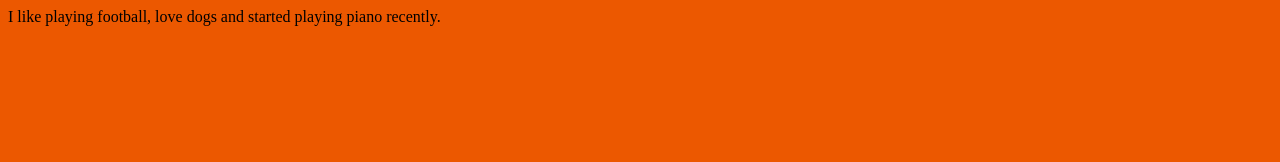
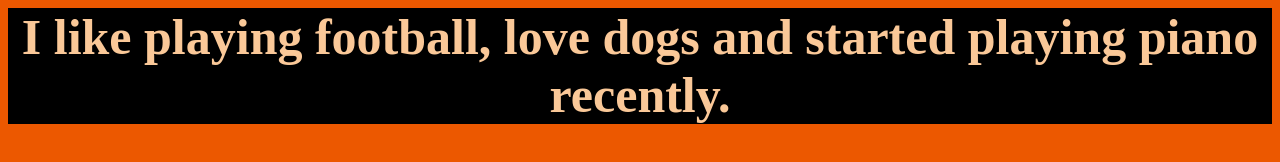
Before and after one commit to jb10305/mypage, a plain HTML site: page index.html in a window 1280 px wide. Drawn offline with Linux system fonts and the light colour scheme.

Commit message:
Update index.html

```diff
--- a/index.html
+++ b/index.html
@@ -22,6 +22,6 @@
     </style>
   </head>
   <body>
-    I like playing football, love dogs and started playing piano recently.
+   <h1> I like playing football, love dogs and started playing piano recently.  </h1>
   </body>
 </html>
```
